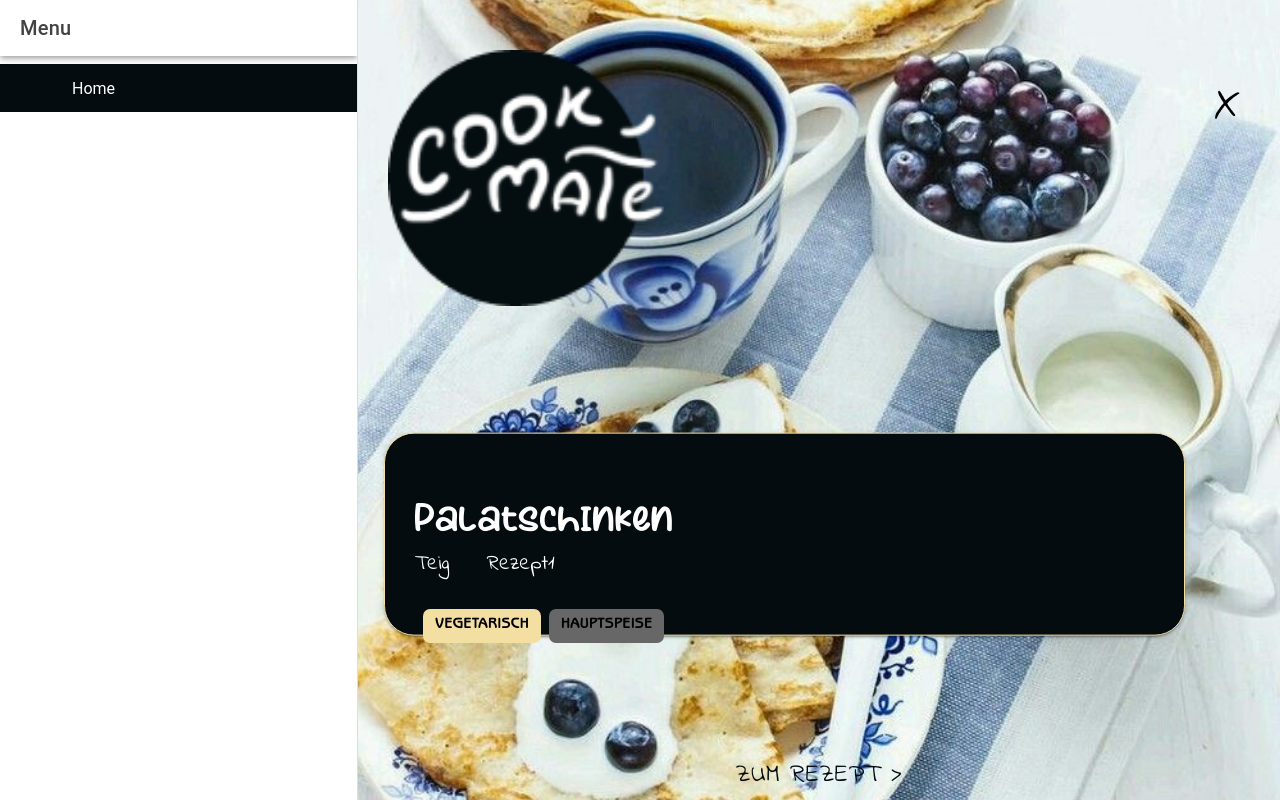
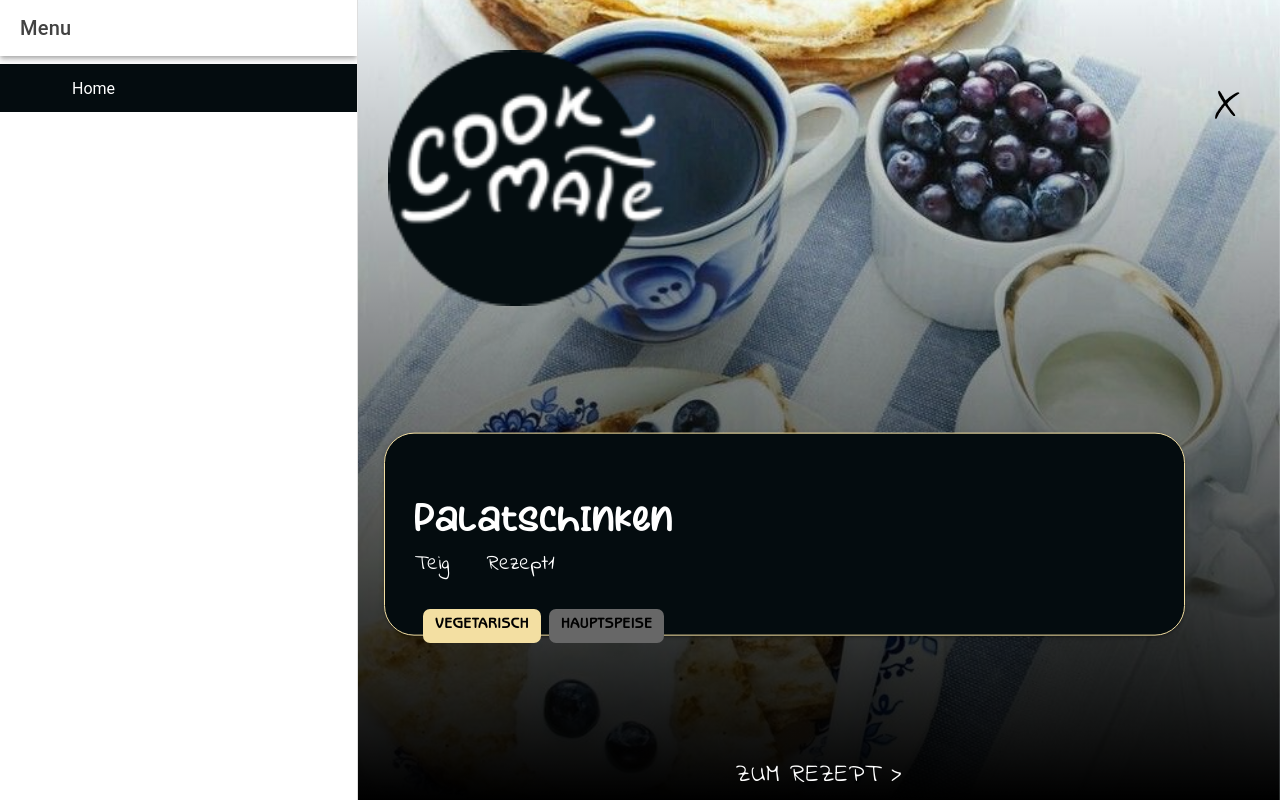
Before and after one commit to HeleneReiter/cookmate, a React (Create React App) app: page /basics/teig in a window 1280 px wide. Built offline with nearby package versions, Linux system fonts and the light colour scheme; no server answers.

Commit message:
Hintergründe basics

```diff
--- a/src/pages/CSS/RecipeCard.css
+++ b/src/pages/CSS/RecipeCard.css
@@ -79,13 +79,6 @@ h3 {
 
 .zumRezept p{
     color: white;
-    font-family: 'IndieFlower';
-    font-size: 25px;
-    margin-bottom: -2px;
-}
-
-.zumRezeptDark p{
-    color: #040C0F;
     font-family: 'IndieFlower';
     font-size: 25px;
     margin-bottom: -2px;
--- a/src/pages/Levels/Basics/BasicGewürze.tsx
+++ b/src/pages/Levels/Basics/BasicGewürze.tsx
@@ -37,7 +37,7 @@ const BasicGewürze: React.FC = () => {
   return (
     <IonPage
       style={{
-        background: "url(/assets/Bildrecherche/gewuerze_lvl1_fetatomatenauflauf.JPG)",
+        background: `linear-gradient(to bottom, rgba(4,13,16,0.0), rgba(0,0,0,1)), url(/assets/Bildrecherche/gewuerze_lvl1_fetatomatenauflauf.JPG)`,
         backgroundSize: 'cover',
         backgroundPosition: 'center'
       }}
--- a/src/pages/Levels/Basics/BasicMarinieren.tsx
+++ b/src/pages/Levels/Basics/BasicMarinieren.tsx
@@ -41,7 +41,7 @@ const BasicMarinieren: React.FC = () => {
   return (
     <IonPage
       style={{
-        background: "url(/assets/Bildrecherche/marinieren_lvl1_himbeersauce.JPG)",
+        background: `linear-gradient(to bottom, rgba(4,13,16,0.0), rgba(0,0,0,1)), url(/assets/Bildrecherche/marinieren_lvl1_himbeersauce.JPG)`,
         backgroundSize: 'cover',
         backgroundPosition: 'center'
       }}
@@ -58,7 +58,7 @@ const BasicMarinieren: React.FC = () => {
           {renderCardContent()}
         </IonCardContent>
 
-      <IonButton className="zumRezeptDark" fill="clear" routerLink="/BasicRezept_Marinieren" >
+      <IonButton className="zumRezept" fill="clear" routerLink="/BasicRezept_Marinieren" >
         <p>Zum Rezept &gt;</p>
       </IonButton>
     </IonPage>
--- a/src/pages/Levels/Basics/BasicSchneiden.tsx
+++ b/src/pages/Levels/Basics/BasicSchneiden.tsx
@@ -40,7 +40,7 @@ const BasicSchneiden: React.FC = () => {
   return (
     <IonPage
       style={{
-        background: "url(/assets/Bildrecherche/schneiden_lvl1_griechischersalat.JPG)",
+        background: `linear-gradient(to bottom, rgba(4,13,16,0.0), rgba(0,0,0,1)), url(/assets/Bildrecherche/schneiden_lvl1_griechischersalat.JPG)`,
         backgroundSize: 'cover',
         backgroundPosition: 'center'
       }}
@@ -59,7 +59,7 @@ const BasicSchneiden: React.FC = () => {
 
         </IonCardContent>
 
-      <IonButton className="zumRezeptDark" fill="clear" routerLink="/BasicRezept_Schneiden" >
+      <IonButton className="zumRezept" fill="clear" routerLink="/BasicRezept_Schneiden" >
         <p>Zum Rezept &gt;</p>
       </IonButton>
     </IonPage>
--- a/src/pages/Levels/Basics/BasicTeig.tsx
+++ b/src/pages/Levels/Basics/BasicTeig.tsx
@@ -41,7 +41,7 @@ const BasicTeig: React.FC = () => {
   return (
     <IonPage
       style={{
-        background: "url(/assets/Bildrecherche/teig_lvl1_palatschinke.JPG)",
+        background: `linear-gradient(to bottom, rgba(4,13,16,0.0), rgba(0,0,0,1)), url(/assets/Bildrecherche/teig_lvl1_palatschinke.JPG)`,
         backgroundSize: 'cover',
         backgroundPosition: 'center'
       }}
@@ -59,7 +59,7 @@ const BasicTeig: React.FC = () => {
 
         </IonCardContent>
 
-      <IonButton className="zumRezeptDark" fill="clear" routerLink="/BasicRezept_Teig" >
+      <IonButton className="zumRezept" fill="clear" routerLink="/BasicRezept_Teig" >
         <p>Zum Rezept &gt;</p>
       </IonButton>
     </IonPage>
```
